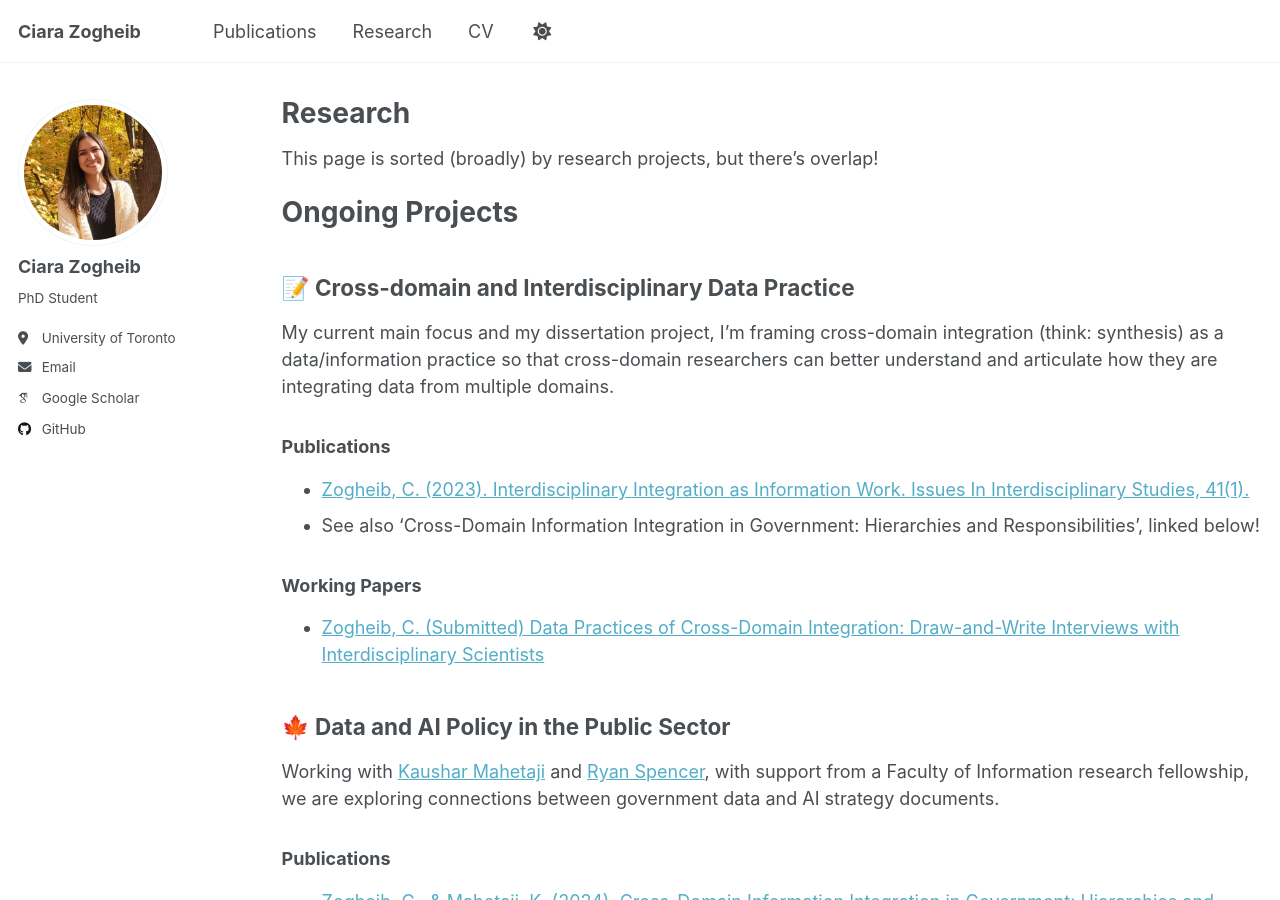
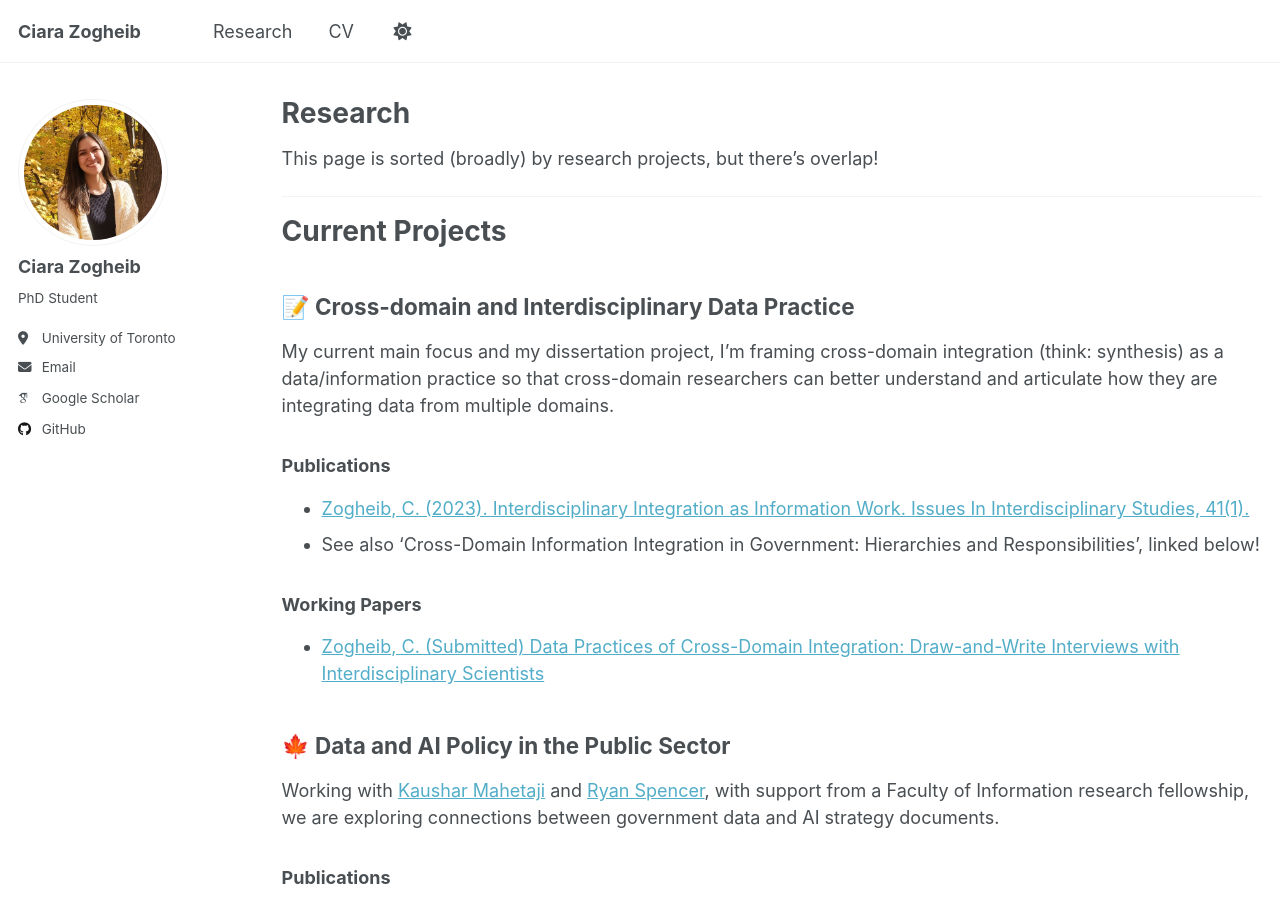
Before and after one commit to zogheibc/zogheibc.github.io, a Jekyll site: the page built from _pages/research.md, in a window 1280 px wide and 900 px high. Built offline with Jekyll 4.4.1, drawn with Linux system fonts in a browser that asks for light colours; some web fonts are replaced.

Commit message:
Update research page layout

```diff
--- a/_data/navigation.yml
+++ b/_data/navigation.yml
@@ -8,9 +8,6 @@
 #      Markdown formatted page while the second is generated using JSON.
 
 main:
-  - title: "Publications"
-    url: /publications/
-
   - title: "Research"
     url: /research/
 
--- a/_pages/research.md
+++ b/_pages/research.md
@@ -9,7 +9,9 @@ redirect_from:
 
 This page is sorted (broadly) by research projects, but there's overlap!
 
-# Ongoing Projects
+***
+
+# Current Projects
 
 ## 📝 Cross-domain and Interdisciplinary Data Practice
 
@@ -41,6 +43,7 @@ With [Malayna Bernstein](https://discover.research.utoronto.ca/32497-malayna-ber
 ### Working Papers
 - Bernstein, M., Zogheib, C. (Forthcoming, accepted) Changing Writing, Writing for Change: Examining Expert Writers' Interdisciplinary Transformations. American Educational Research Association 2025 Annual Meeting.
 
+***
 
 # Past Projects
 
```
